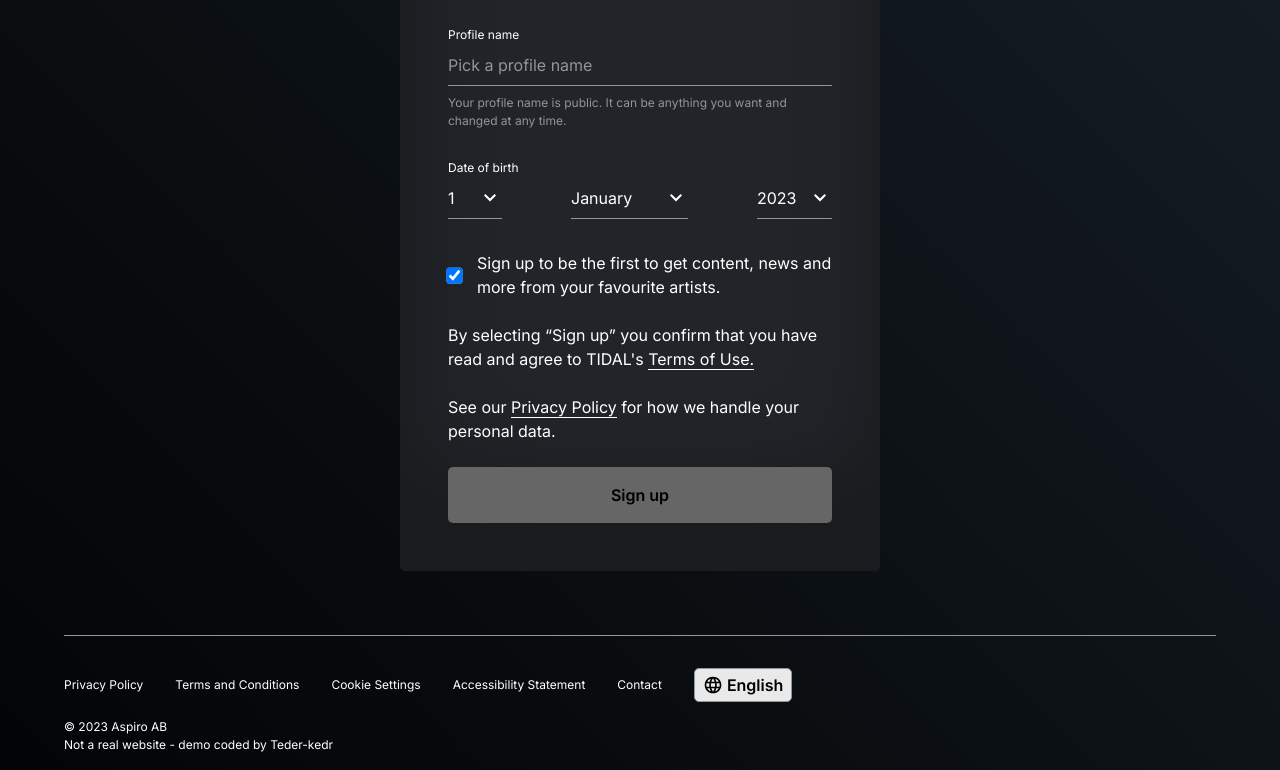
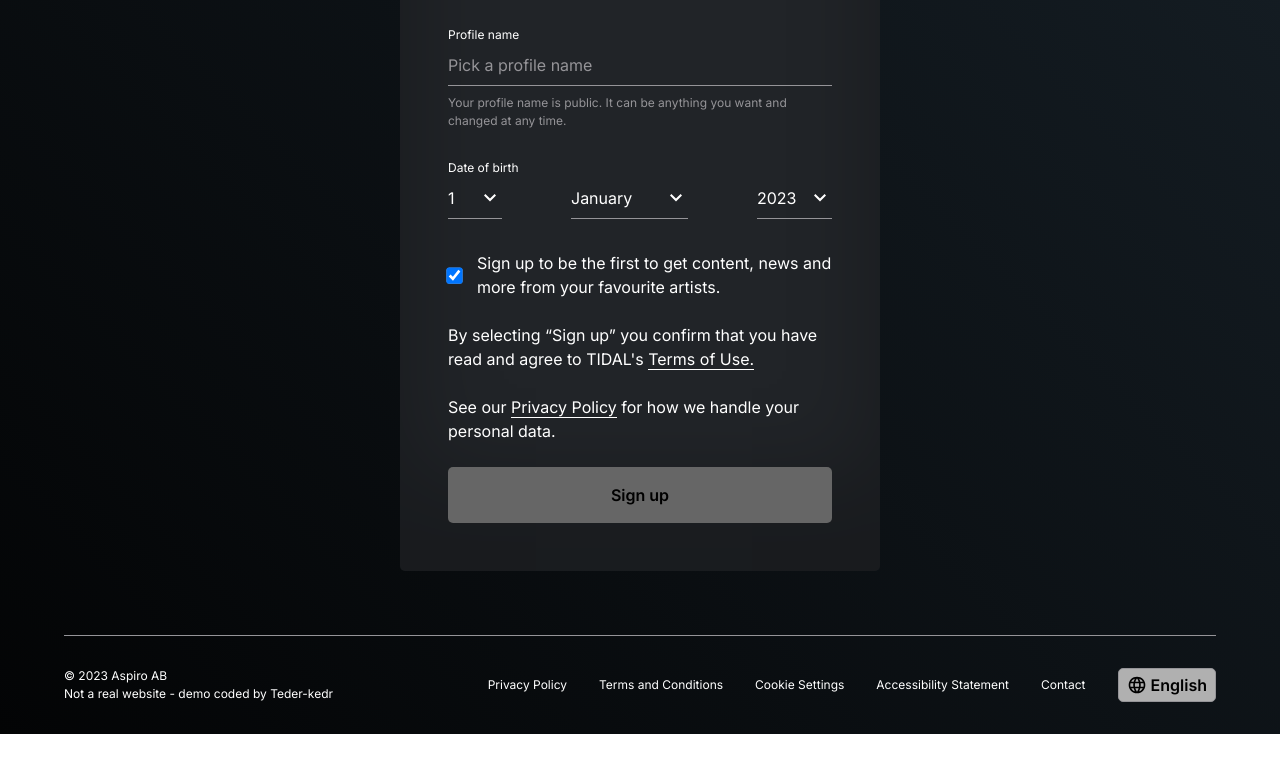
Before and after one commit to Teder-kedr/tidal-signup-clone, a plain HTML site: page signup-form.html in a window 1280 px wide. Shown: the part 521-1291 px from the top of the page. After the commit the page ends 1255 px from the top, so only its background shows below. Drawn offline with nearby package versions, Linux system fonts and the light colour scheme.

Commit message:
tweaked styles

```diff
--- a/script.js
+++ b/script.js
@@ -6,6 +6,9 @@ const username = document.querySelector('#username');
 const usernameLabel = document.querySelector('label[for="username"]');
 
 const textFields = document.querySelectorAll('#password, #confirm-password, #username');
+
+const dobSelectors = document.querySelectorAll('#dob-picker select');
+// console.log(dobSelectors);
 
 const signupButton = document.querySelector('button[type="submit"]');
 
@@ -87,6 +90,8 @@ username.addEventListener('input', () => {
     }
 });
 
+
+
 //**************** SIGN UP BUTTON TOGGLING *****************
 function checkForm() {
     function checkNoErrors(obj) {
--- a/signup-form.html
+++ b/signup-form.html
@@ -114,10 +114,16 @@
                 <span> English</span>
             </button>
         </div>
-        <div class="icon"></div>
-        <p>© 2023 Aspiro AB</p>
-        <p>Not a real website - demo coded by <a href="https://github.com/Teder-kedr">Teder-kedr</a></p>
+        <div class="footer-text">
+            <p>© 2023 Aspiro AB</p>
+            <p>Not a real website - demo coded by <a href="https://github.com/Teder-kedr">Teder-kedr</a></p>
+        </div>
     </footer>
+    <script>
+        window.onload = function () {
+            document.querySelector('#password').select();
+        };
+    </script>
     <script src="./script.js"></script>
 </body>
 
--- a/style.css
+++ b/style.css
@@ -243,7 +243,7 @@ footer {
     font-weight: 600;
     color: black;
     border: 0;
-    background-color: rgb(233, 233, 233);
+    background-color: rgb(176, 176, 176);
     border: 1px solid var(--clr-grey-text);
     border-radius: 5px;
 
@@ -309,3 +309,19 @@ button.disabled {
         margin: 1rem 0.5rem;
     }
 }
+
+@media (min-width: 1200px) {
+    footer {
+        display: flex;
+        justify-content: space-between;
+        align-items: center;
+    }
+
+    .footer-links {
+        order: 2;
+    }
+
+    .footer-text {
+        order: 1;
+    }
+}
```
